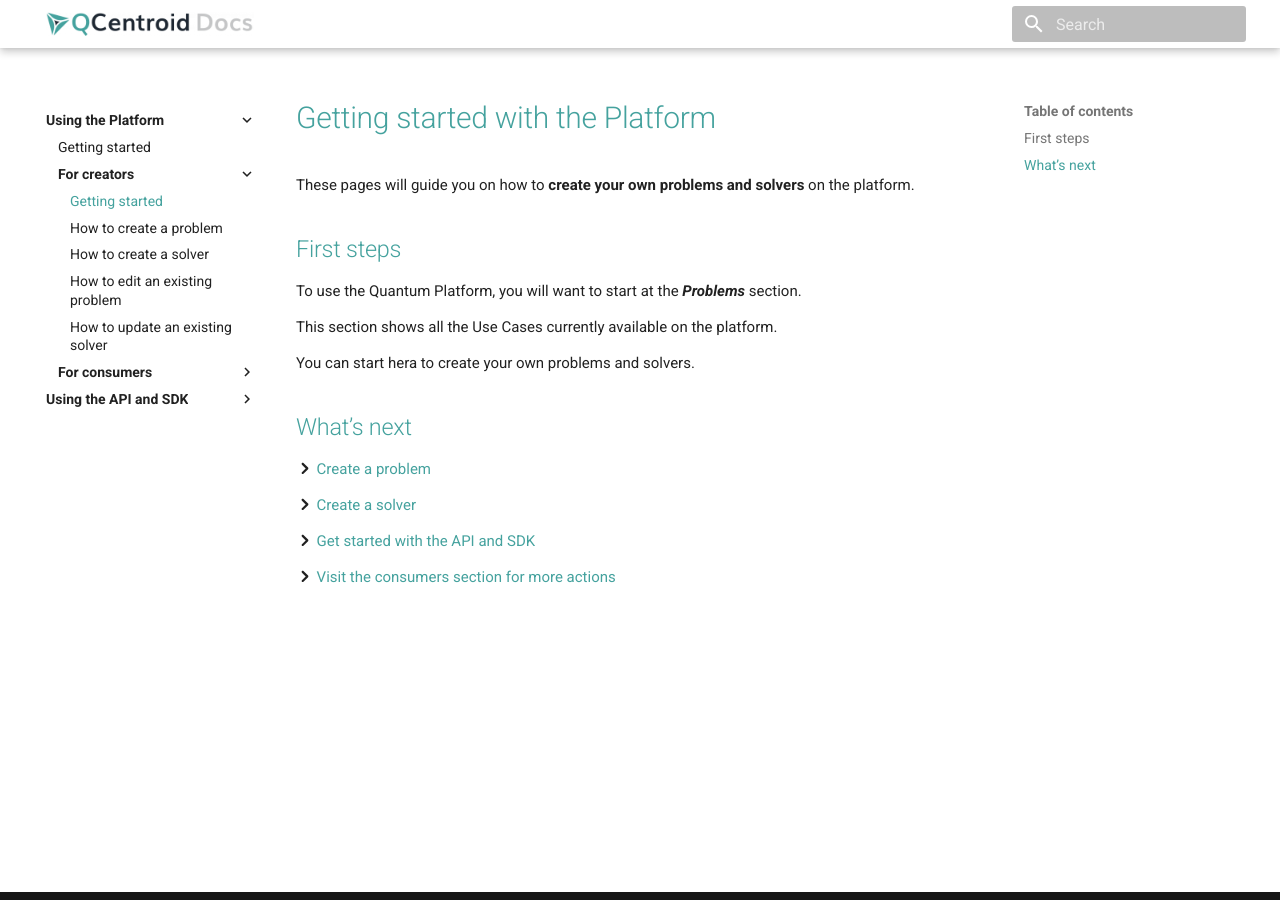
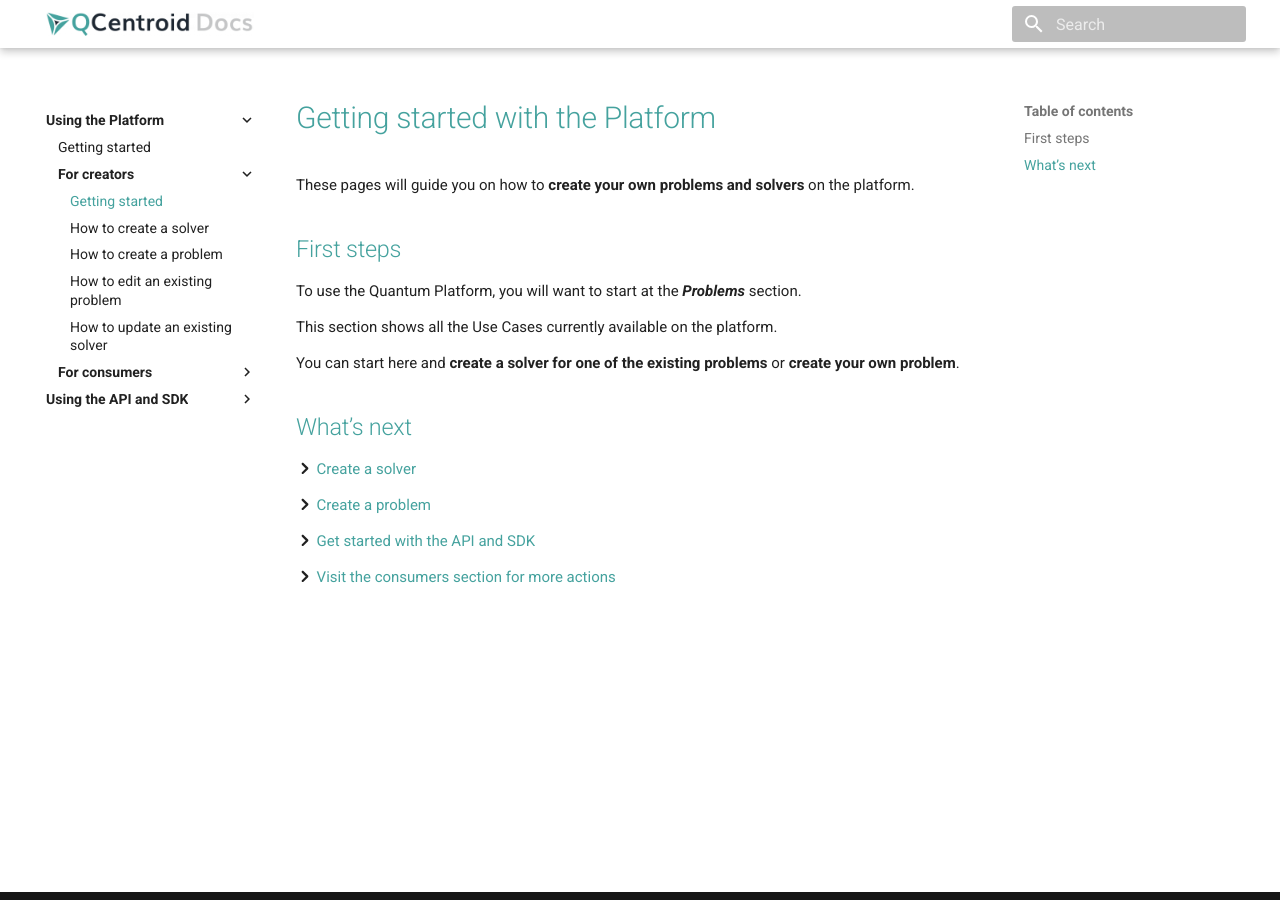
Before and after one commit to QCentroid/qcentroid-docs, an MkDocs documentation site: the page built from docs/platform/getting-started-creators.md, in a window 1280 px wide. Built offline with MkDocs 1.6.1 and Material for MkDocs 9.7.7, drawn with Linux system fonts in a browser that asks for light colours; comment, search, counter and statistics services are not loaded.

Commit message:
minor content changes

```diff
--- a/docs/platform/getting-started-creators.md
+++ b/docs/platform/getting-started-creators.md
@@ -9,14 +9,14 @@ To use the Quantum Platform, you will want to start at the ***Problems*** sectio
 
 This section shows all the Use Cases currently available on the platform.
 
-You can start hera to create your own problems and solvers.
+You can start here and **create a solver for one of the existing problems** or **create your own problem**.
 
 
 ## What's next
 
+:octicons-chevron-right-12: [Create a solver](create-solver.md)
+
 :octicons-chevron-right-12: [Create a problem](create-problem.md)
-
-:octicons-chevron-right-12: [Create a solver](create-solver.md)
 
 :octicons-chevron-right-12: [Get started with the API and SDK](../api/getting-started.md)
 
--- a/mkdocs.yaml
+++ b/mkdocs.yaml
@@ -13,8 +13,8 @@ nav:
     - 'Getting started': platform/getting-started.md
     - 'For creators' :
         - 'Getting started': platform/getting-started-creators.md
+        - 'How to create a solver': platform/create-solver.md
         - 'How to create a problem': platform/create-problem.md
-        - 'How to create a solver': platform/create-solver.md
         - 'How to edit an existing problem': platform/edit-problem.md
         - 'How to update an existing solver': platform/edit-solver.md
     - 'For consumers' :
```
Also changed, not shown: docs/platform/create-problem.md (+2 -0 lines), docs/platform/getting-started.md (+1 -1 lines).
